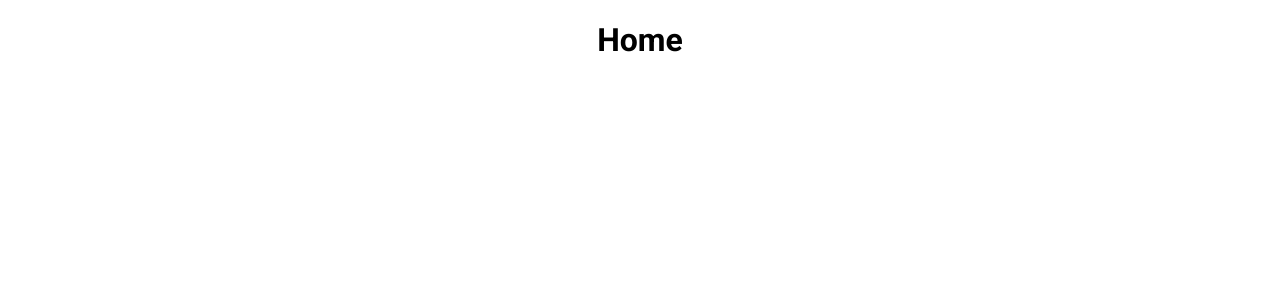
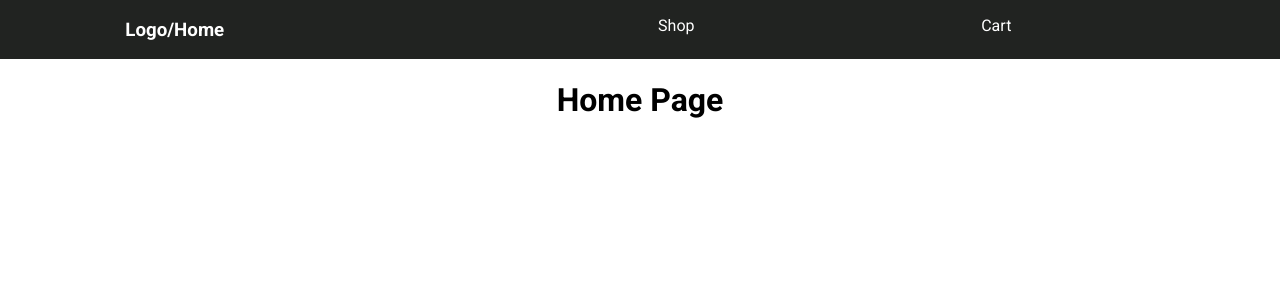
Before and after one commit to jmilll/shopping-cart, a React (Create React App) app: page / in a window 1280 px wide. Shown: the top 300 px of the page. Built offline with nearby package versions, Linux system fonts and the light colour scheme.

Commit message:
added react-router-dom

```diff
--- a/package.json
+++ b/package.json
@@ -8,6 +8,7 @@
     "@testing-library/user-event": "^12.8.1",
     "react": "^17.0.1",
     "react-dom": "^17.0.1",
+    "react-router-dom": "^5.2.0",
     "react-scripts": "4.0.3",
     "web-vitals": "^1.1.0"
   },
--- a/src/App.css
+++ b/src/App.css
@@ -12,3 +12,19 @@ body {
 .App {
   text-align: center;
 }
+
+.nav {
+  background-color: #212321;
+  color: white;
+  display: flex;
+  flex-flow: row wrap;
+  justify-content: space-around;
+}
+
+.nav-links {
+  width: 50%;
+  display: flex;
+  flex-flow: row wrap;
+  justify-content: space-around;
+  list-style: none;
+}
--- a/src/App.js
+++ b/src/App.js
@@ -1,12 +1,25 @@
 //import logo from './logo.svg';
 import './App.css';
+import Cart from './components/Cart';
+import Nav from './components/Nav';
+import Shop from './components/Shop';
+import Home from './components/Home';
+import {BrowserRouter as Router, Switch, Route,} from 'react-router-dom'
 
-function App() {
+
+const App = () => {
   return (
-    <div className="App">
-      <h1>Home</h1>
-
-    </div>
+    <Router>
+      <div className="App">
+        {/* <h1>Home</h1> */}
+        <Nav />
+        <Route exact path="/" component={Home} />
+        <Route path="/shop" component={Shop} />
+        <Route path="/cart" component={Cart} />
+        {/* <Cart />
+        <Shop /> */}
+      </div>
+    </Router>
   );
 }
 
```
Also changed, not shown: 1 other file (tests, documents, lock files or other folders).
